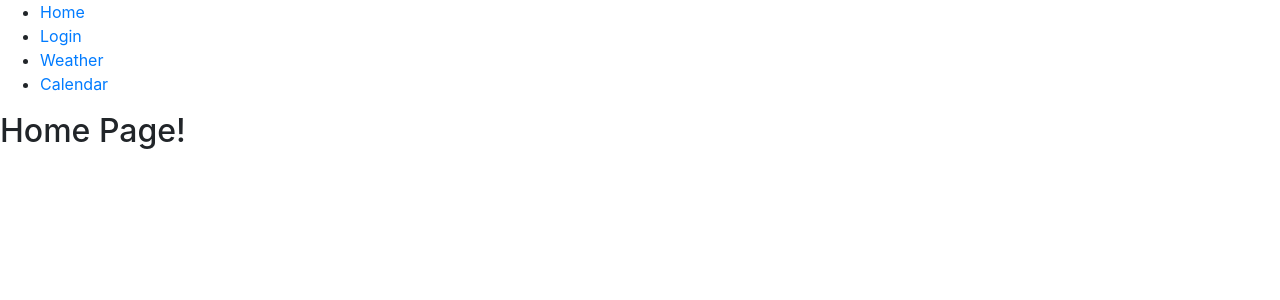
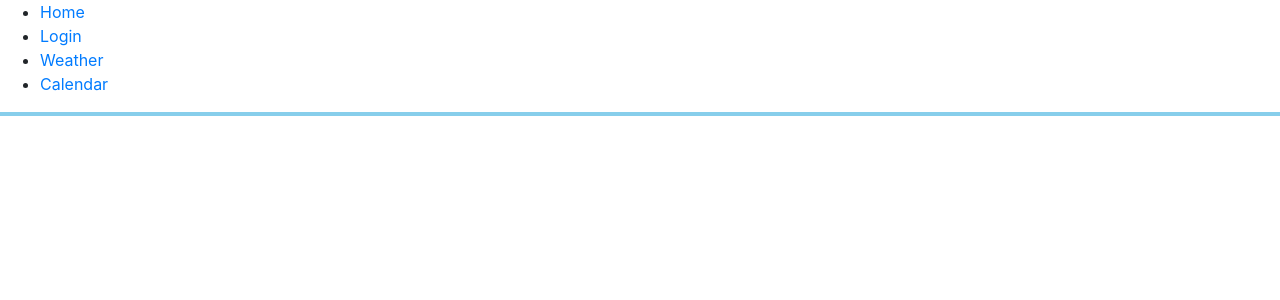
Before and after one commit to Jas802/react-daily-planner, a React (Create React App) app: page /calendar in a window 1280 px wide. Before the commit this address led to /. Shown: the top 300 px of the page. Built offline with nearby package versions, Linux system fonts and the light colour scheme.

Commit message:
started calendar component

```diff
--- a/package.json
+++ b/package.json
@@ -6,6 +6,7 @@
     "@testing-library/jest-dom": "^4.2.4",
     "@testing-library/react": "^9.3.2",
     "@testing-library/user-event": "^7.1.2",
+    "moment": "^2.29.1",
     "react": "^16.13.1",
     "react-dom": "^16.13.1",
     "react-router": "^5.2.0",
--- a/src/components/App.js
+++ b/src/components/App.js
@@ -3,6 +3,7 @@ import { BrowserRouter as Router, Route, Switch, Link, Redirect } from 'react-ro
 
 import 'weather-icons/css/weather-icons.css'
 import 'bootstrap/dist/css/bootstrap.min.css'
+import '../css/app.css'
 
 import Login from './Login'
 import Calendar from './Calendar'
@@ -32,7 +33,15 @@ function App() {
         <Switch>
           <Route exact path="/" component={Home} />
           <Route exact path="/login" component={Login} />
-          <PrivateRoute path="/weather"><Weather /></PrivateRoute>
+          <PrivateRoute path="/weather">
+            <Weather
+              // city={this.state.city}
+              // fahrenheit={this.state.fahrenheit}
+              // temp_max={this.state.temp_max}
+              // temp_min={this.state.temp_min}
+              // description={this.state.description}
+              />
+            </PrivateRoute>
           <PrivateRoute path="/calendar"><Calendar /></PrivateRoute>
         </Switch>
       </div>
@@ -47,7 +56,7 @@ function PrivateRoute({ children, ...props}) {
       render={(props) =>
         //This is the test of if a user is authenticated:
         //fetch an API (your own rails get request or Firebase or Netlify) and return the state of authenticated or unauthenticated
-        "Logged In" === "Logged Out" ?
+        "Logged In" === "Logged In" ?
         //successfully authenticated:
         children :
         //failed the authenticated test:
--- a/src/components/Calendar.js
+++ b/src/components/Calendar.js
@@ -1,9 +1,55 @@
 import React from 'react'
+import moment from 'moment'
 
-export default function Calendar() {
+class Calendar extends React.Component {
+    constructor(props) {
+        super(props);
+        this.width = props.width || "350px";
+        this.style = props.style || {};
+    }
+
+    state = {
+        dateContext: moment(),
+        today: moment(),
+        showMonthPopup: false,
+        showYearPopup: false
+    }
+
+    weekdays = moment.weekdays(); // All weekdays
+    weekdaysShort = moment.weekdaysShort(); //Abbreviated weekdays
+    months = moment.months();
+
+    year = () => {
+        return this.state.dateContext.format("Y");
+    }
+    month = () => {
+        return this.state.dateContext.format("MMMM");
+    }
+    daysInmonth = () => {
+        return this.state.dateContext.daysInmonth();
+    }
+    currentDate = () => {
+        return this.state.dateContext.get("date");
+    }
+    currentDay = () => {
+        return this.state.dateContext.format("D")
+    }
+    firstDayOfMonth= () => {
+        let dateContext = this.state.dateContext
+        let firstDay = moment(dateContext).startOf('month').format('d'); //assigns numbers to weekdays
+        return firstDay;
+    }
+
+
+    render() {
     return (
-        <div>
-            <h2>Calendar!</h2>
+        <div className="calendar-container">
+            <table className="calendar">
+
+            </table>
         </div>
-    )
+        )
+    }
 }
+
+export default Calendar
--- a/src/components/Weather.js
+++ b/src/components/Weather.js
@@ -24,7 +24,8 @@ class Weather extends React.Component {
 
         console.log(weatherResponse);
         this.setState({
-            city: weatherResponse.name
+            city: weatherResponse.name,
+            fahrenheit: weatherResponse.main.temp
         })
     }
     render () {
--- /dev/null
+++ b/src/css/app.css
@@ -0,0 +1 @@
+@import 'calendar.css';
--- /dev/null
+++ b/src/css/calendar.css
@@ -0,0 +1,12 @@
+.calendar-container,
+.calendar,
+.calendar-header,
+td,
+tr {
+    padding: 0;
+    margin: 0;
+}
+
+.calendar-container {
+    border: 2px solid skyblue;
+}
```
Also changed, not shown: src/components/Login.js (+8 -4 lines), 1 other file (tests, documents, lock files or other folders).
